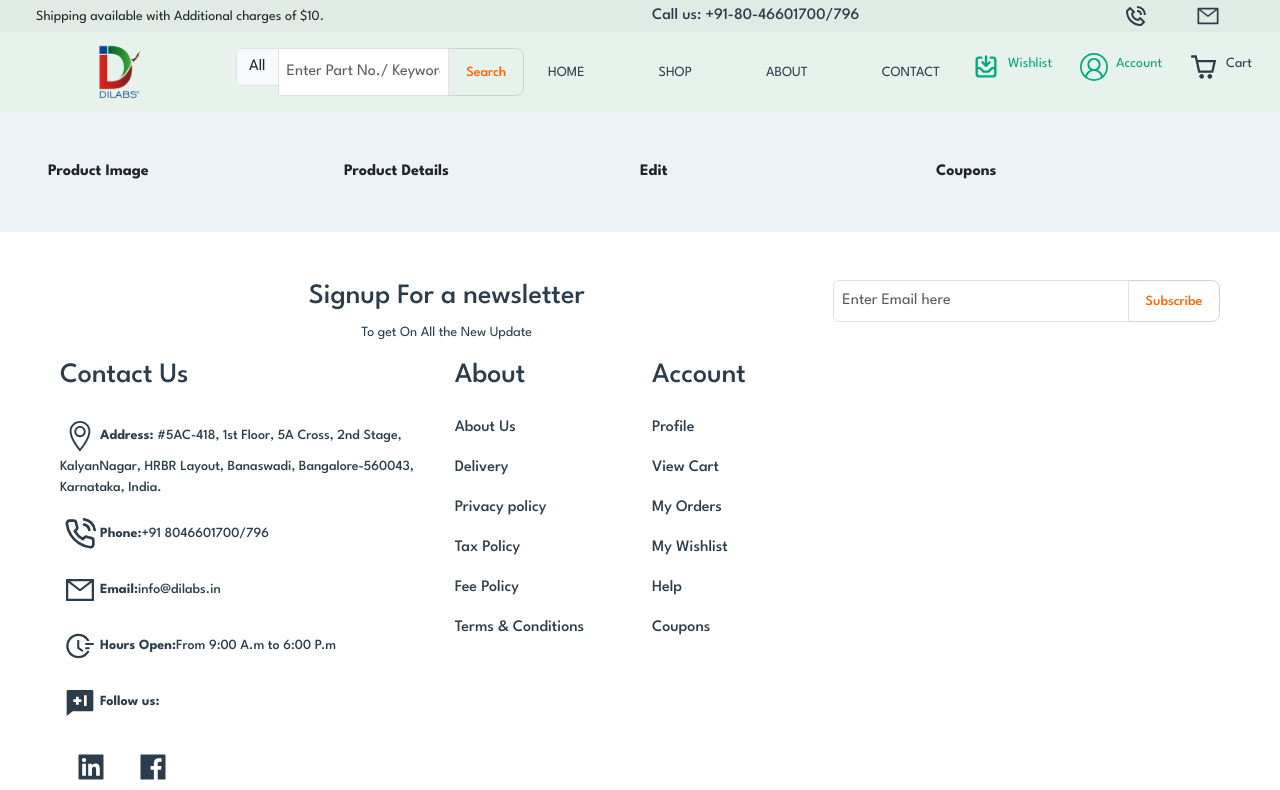
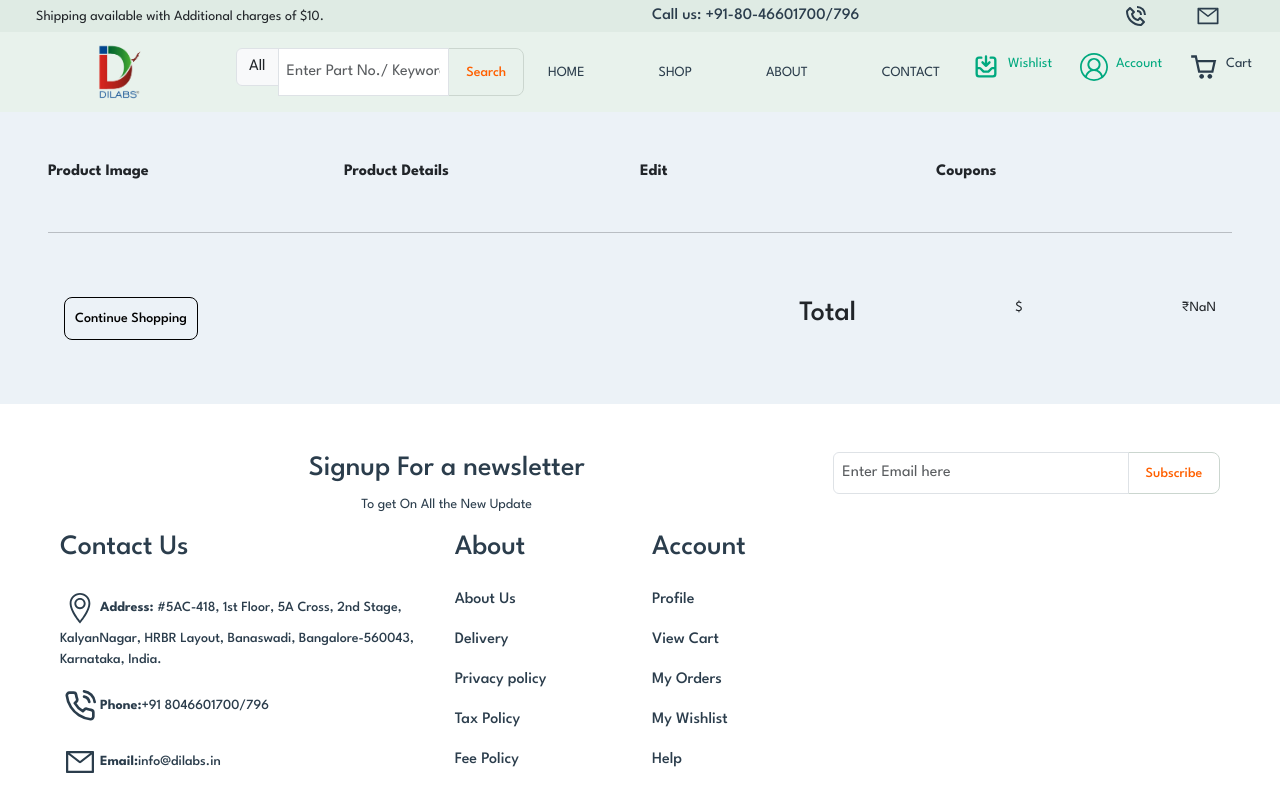
Before and after one commit to DILABS-WEB/Dilabs_Product, a React (Vite) app: page /cart in a window 1280 px wide. Shown: the top 790 px of the page. Built offline with nearby package versions, Linux system fonts and the light colour scheme.

Commit message:
updated cart items

```diff
--- a/src/pages/cart.jsx
+++ b/src/pages/cart.jsx
@@ -11,8 +11,8 @@ import CartItem from '../components/cartitems'
 
 const cart = (props) => {
 
-    const { viewProductDetails,addToCart,cartItems } = useContext(ShopContext);
-
+    const { getTotalCartAmount,addToCart,cartItems } = useContext(ShopContext);
+    const TotalAmount = getTotalCartAmount;
 
   return <>
    <section className='cart-item p-5'>
@@ -43,7 +43,18 @@ const cart = (props) => {
   </div>
 
   </div>
+  <hr className='my-5'/>
+    <div className="mt-4 p-3 cart-total d-flex justify-content-between">
+     <div className="col-6">
+     <button>
+          Continue Shopping
+        </button>
+     </div>
 
+        <h3>Total</h3>
+      <p className="">${getTotalCartAmount}</p>
+      <p className="">₹{82.03*getTotalCartAmount}</p>
+    </div>
 </section>
   </>;
 }
```
